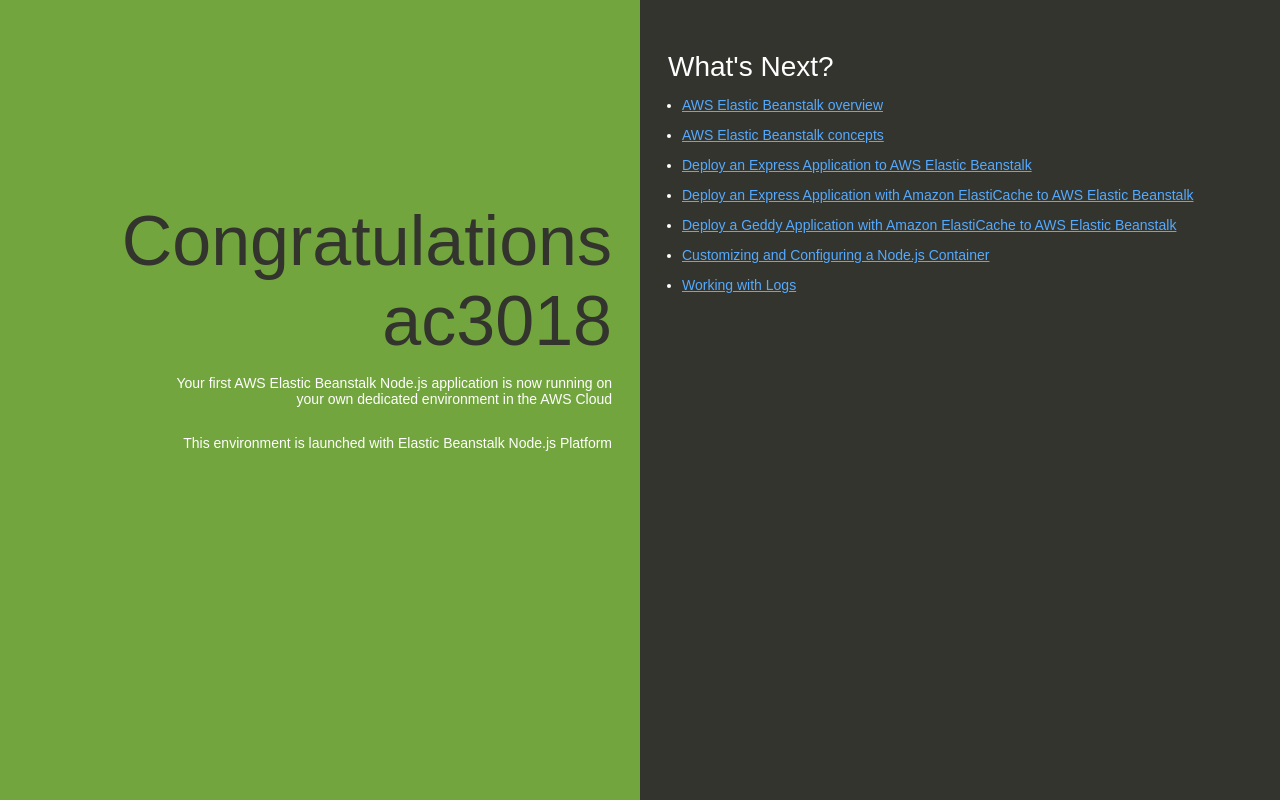
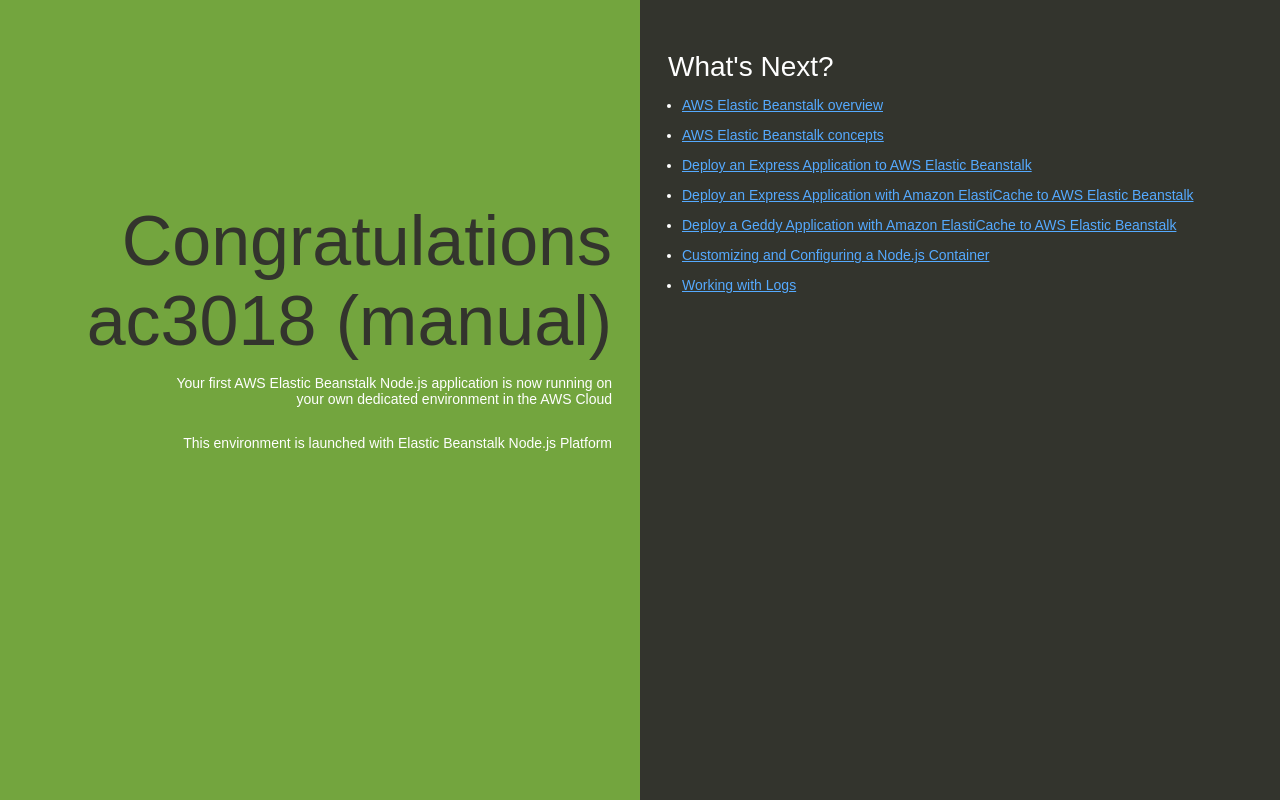
Before and after one commit to ac3018/activity14-ac3018, a website: page index.html in a window 1280 px wide. Drawn offline with Linux system fonts and the light colour scheme.

Commit message:
another commit

```diff
--- a/index.html
+++ b/index.html
@@ -74,7 +74,7 @@
   </head>
   <body>
     <div class="textColumn">
-      <h1>Congratulations ac3018</h1>
+      <h1>Congratulations ac3018 (manual)</h1>
       <p>Your first AWS Elastic Beanstalk Node.js application is now running on your own dedicated environment in the AWS Cloud</p>
       <p>This environment is launched with Elastic Beanstalk Node.js Platform</p>
     </div>
```
